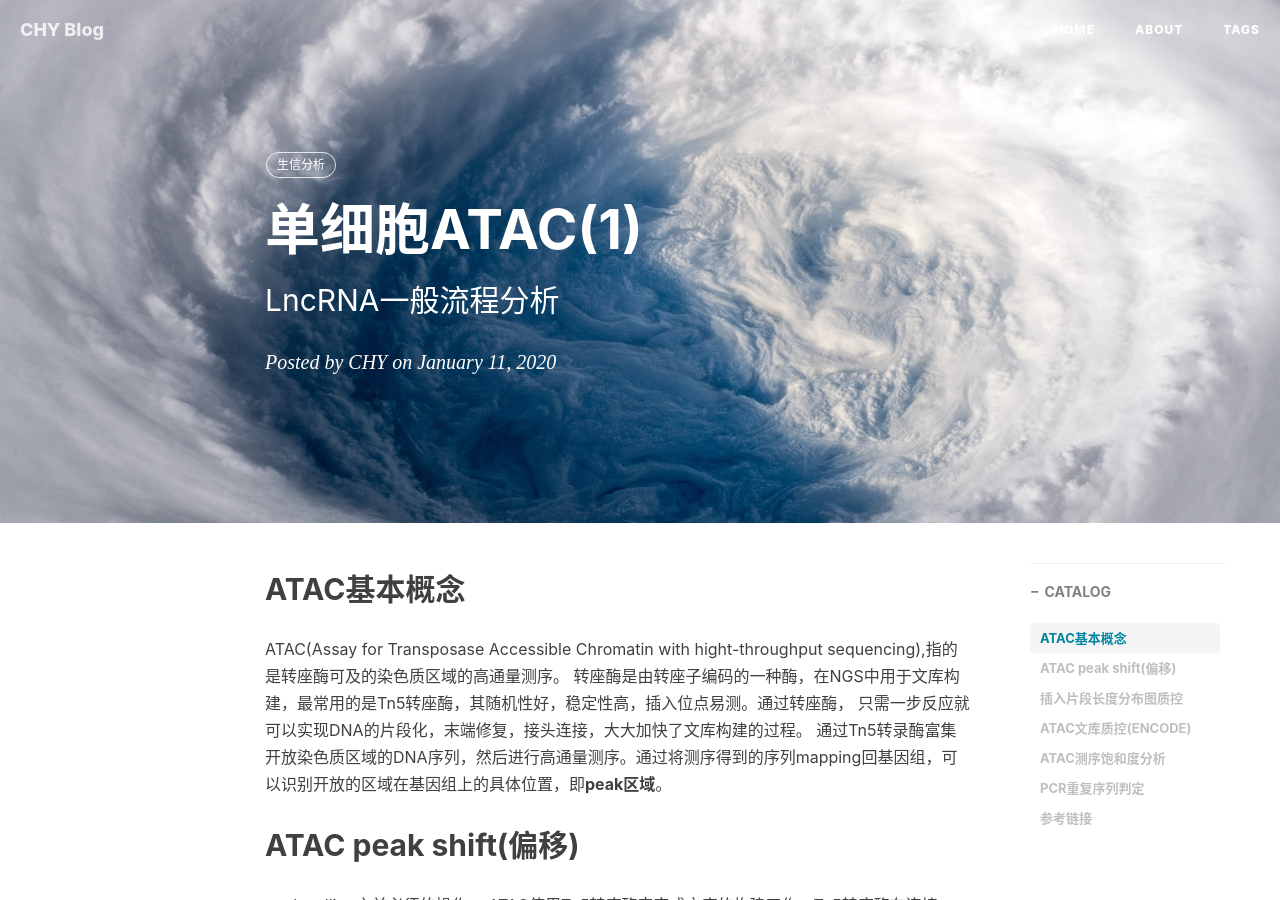
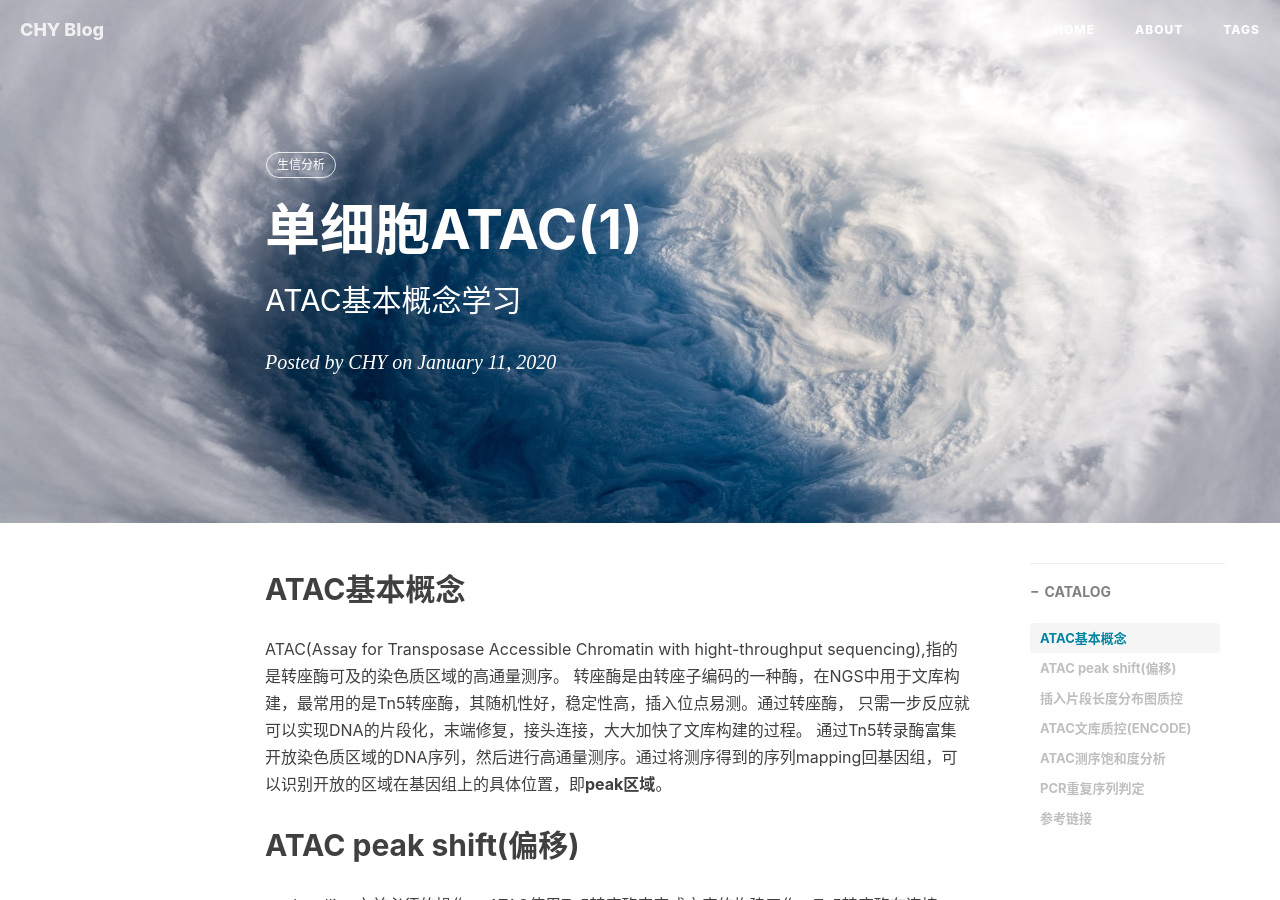
Before and after one commit to chenhongyubio/chenhongyubio.github.io, a Jekyll site: the page built from _posts/2020-01-11-大火的单细胞ATAC(1).md, in a window 1280 px wide and 900 px high. Built offline with Jekyll 4.4.1, drawn with Linux system fonts in a browser that asks for light colours; nearby versions of some CDN libraries; comment, search, counter and statistics services are not loaded.

Commit message:
modified:   "2020-01-11-\345\244\247\347\201\253\347\232\204\345\215\225\347\273\206\350\203\236ATAC(1).md"

```diff
--- a/_posts/2020-01-11-大火的单细胞ATAC(1).md
+++ b/_posts/2020-01-11-大火的单细胞ATAC(1).md
@@ -1,7 +1,7 @@
 ---
 layout:     post   				    # 使用的布局（不需要改）
 title:      单细胞ATAC(1)				# 标题
-subtitle:   LncRNA一般流程分析 #副标题
+subtitle:   ATAC基本概念学习 #副标题
 date:       2020-01-11 				# 时间
 author:     CHY					# 作者
 header-img: img/wallhaven-2022.jpg 	#这篇文章标题背景图片
```
